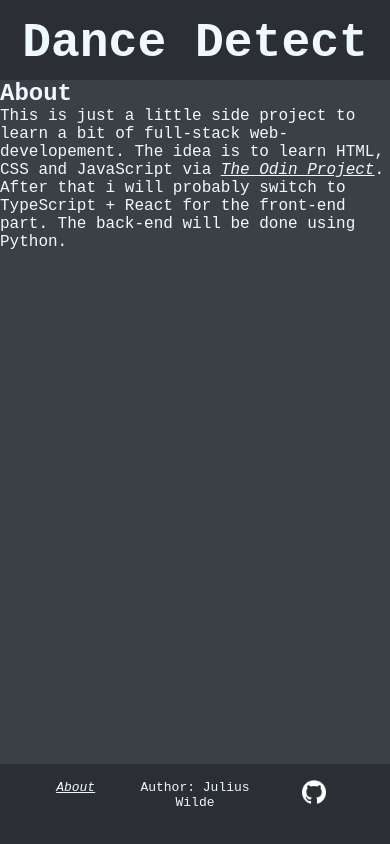
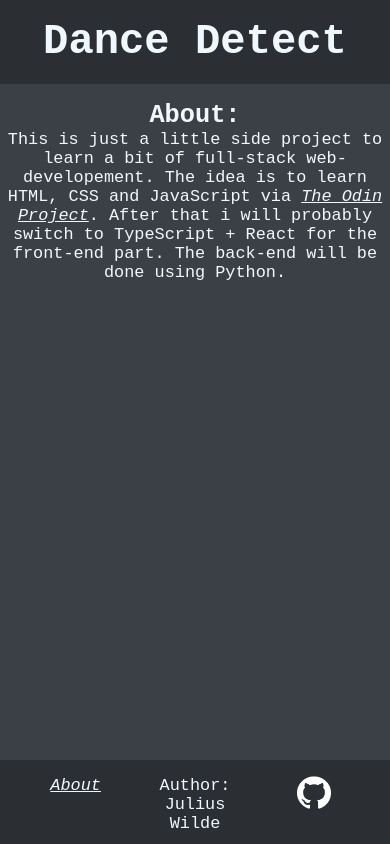
Before and after one commit to juliuswilde/dance_detect, a plain HTML site: page frontend/pages/about.html in a window 390 px wide. Drawn offline with Linux system fonts and the light colour scheme.

Commit message:
Made Font size dynamic for mobile

```diff
--- a/frontend/pages/about.html
+++ b/frontend/pages/about.html
@@ -2,22 +2,26 @@
 <html>
     <head>
         <meta charset="UTF-8">
-        <title>Dance Detect</title>
+        <title>About Dance Detect</title>
         <link rel="stylesheet" href="../styles.css">
     </head>
 
     <body>
         <div id="page_head">
-            <h1>Dance Detect</h1>
+            <h1><a href="../../index.html">Dance Detect</a></h1>
         </div>
 
         <div id="page_content">
-            <h2>About</h2>
+
+            <div class="page_text">
+                <h2>About:</h2>
                 <p>This is just a little side project to learn a bit of full-stack web-developement.
                     The idea is to learn HTML, CSS and JavaScript via <a href="https://www.theodinproject.com/" target="_blank" rel="noopener noreferrer">The Odin Project</a>.
                     After that i will probably switch to TypeScript + React for the front-end part.
                     The back-end will be done using Python.
                 </p>
+            </div>
+
         </div>
 
         <div id="page_foot">
@@ -30,7 +34,7 @@
                     <p class="footer_text">Author:  Julius Wilde</p>
                 </div>
 
-                <div>
+                <div id="git_container">
                     <a href="https://github.com/juliuswilde/dance_detect" class="footer_image">
                     <img id="footer_github" src="../images/github_logo.png" alt="link to github">
                 </a>
--- a/frontend/styles.css
+++ b/frontend/styles.css
@@ -21,20 +21,47 @@ a {
     background-color: #2b2e33;
     margin: 0px;
     width: 100%;
-    height: 5rem;
-    padding: 1rem;
+    height: 10vh;
+    padding-top: 2vh;
+    padding-bottom: 2vh;
+    align-items: center;
+    flex-direction: row;
+    align-items: center;
+}
+
+#page_head a {
+    font-style: normal;
+    text-decoration: none;
 }
 
 #page_head h1 {
     text-align: center;
-    font-size: 3rem;
+    font-size: 5vh;
+    height: 100%;
     padding: 0px;
     margin: 0px;
+    align-content: center;
 }
 
 #page_content {
     margin: 0px;
+    padding-top: 2vh;
     width: 100%;
+    text-align: center;
+    display: flex;
+}
+
+.page_text {
+    flex: 1;
+    width: 80%;
+}
+
+#page_content h2 {
+    font-size: 3vh;
+}
+
+#page_content p {
+    font-size: 2vh;
 }
 
 footer {
@@ -44,19 +71,18 @@ footer {
 }
 
 #page_foot {
-    font-size: small;
     background-color: #2b2e33;
     margin: 0px;
     padding: 0rem;
     position: fixed;
     bottom: 0px;
     width: 100%;
-    height: 5rem;
+    height: 10%;
 }
 
 footer div {
-    display: inline-block;
     text-align: center;
+    vertical-align: middle;
     display: flex;
     height: 100%;
     flex: 1;
@@ -64,14 +90,28 @@ footer div {
 
 .footer_text {
     width: 100%;
+    font-size: 2vh;
 }
 
 .footer_image {
-    width: 100%;
+    width: 4vh;
+    height: 4vh;
+}
+
+.footer_image img {
+    height: 100%;
+    flex: 1;
+    display: flex;
+}
+
+#git_container {
+    display: flex;
+    align-items: center;
+    flex-direction: column;
 }
 
 #footer_github {
     height: auto;
-    width: 1.5rem;
+    width: 100%;
     filter: invert();
 }
```
Also changed, not shown: index.html (+3 -3 lines).
